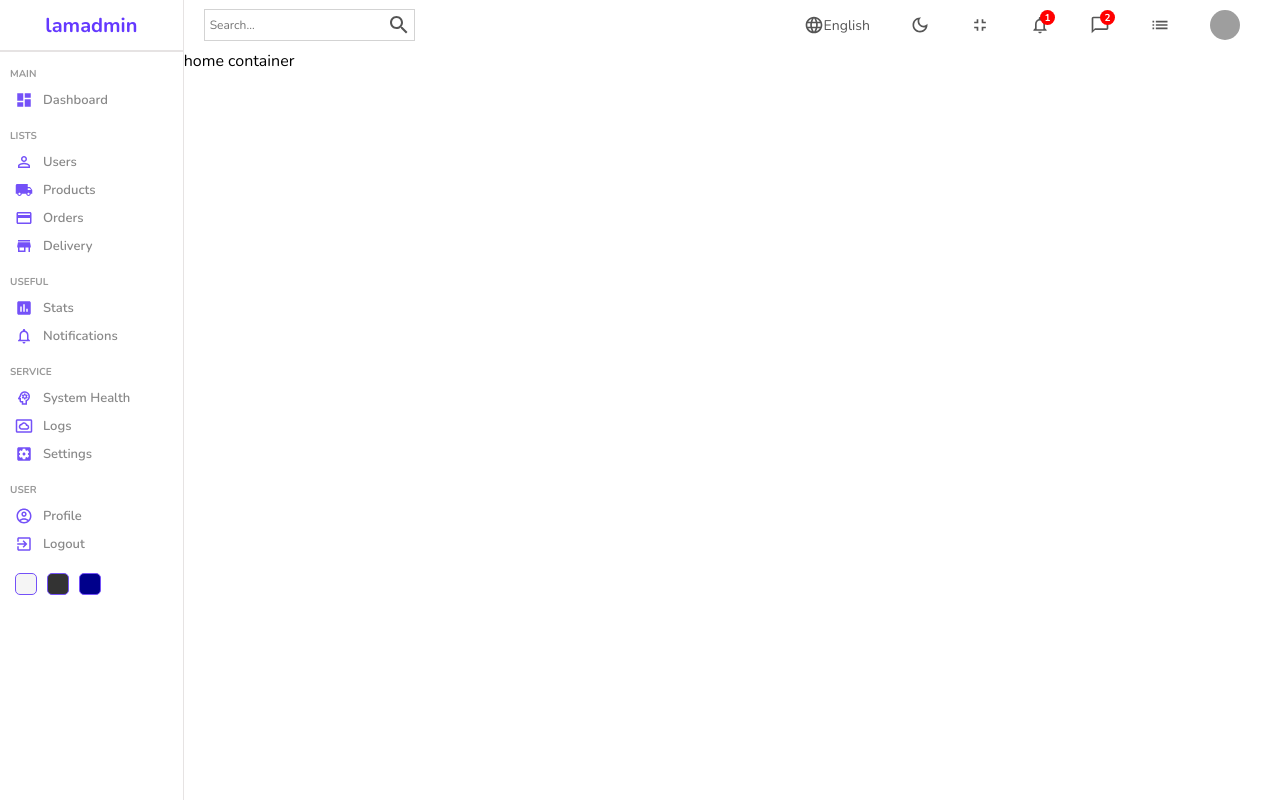
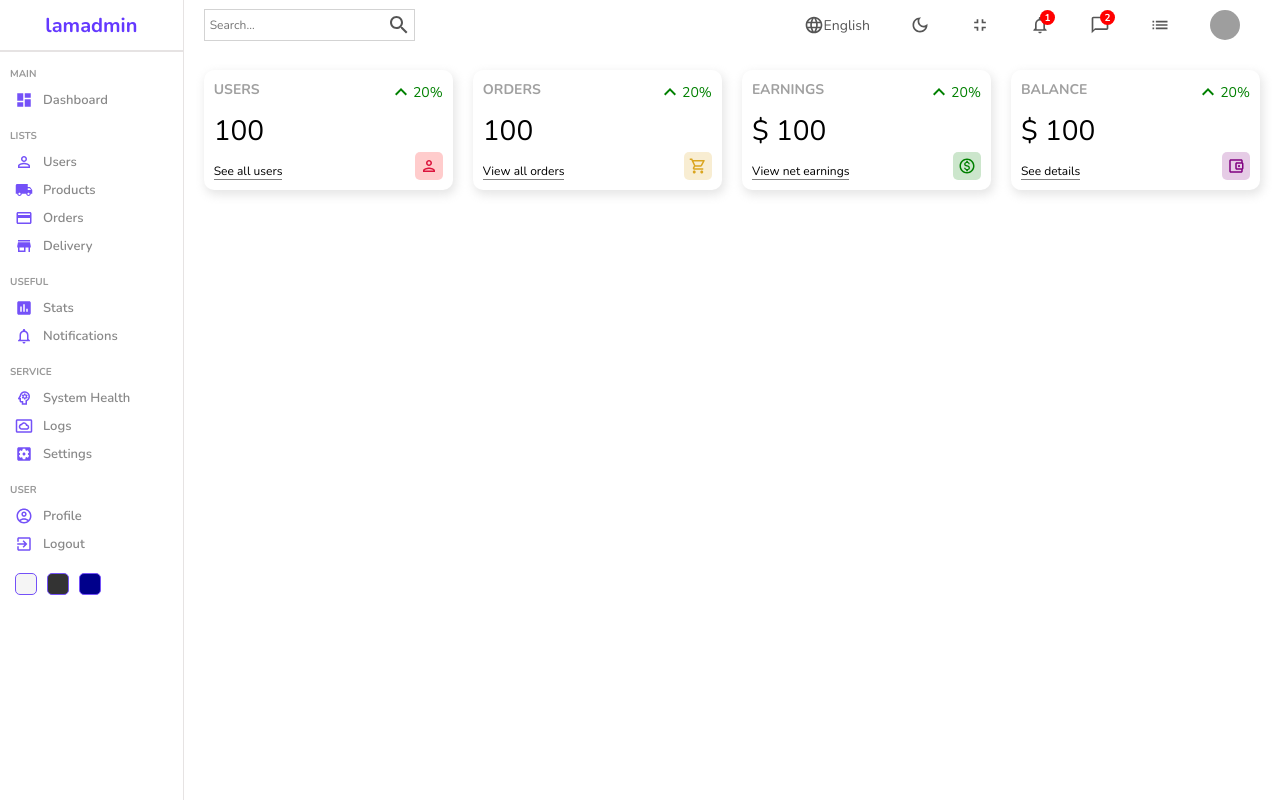
Before and after one commit to charnelito/ReactAdminPanel, a React (Create React App) app: page / in a window 1280 px wide. Built offline with nearby package versions, Linux system fonts and the light colour scheme; grey boxes are pictures that could not be loaded.

Commit message:
React Reusable Widget Components

```diff
--- /dev/null
+++ b/src/components/widget/Widget.jsx
@@ -0,0 +1,87 @@
+import "./widget.scss";
+import KeyboardArrowUpIcon from "@mui/icons-material/KeyboardArrowUp";
+import PersonOutlinedIcon from "@mui/icons-material/PersonOutlined";
+import AccountBalanceWalletOutlinedIcon from "@mui/icons-material/AccountBalanceWalletOutlined";
+import ShoppingCartOutlinedIcon from "@mui/icons-material/ShoppingCartOutlined";
+import MonetizationOnOutlinedIcon from "@mui/icons-material/MonetizationOnOutlined";
+
+const Widget = ({ type }) => {
+    let data;
+
+      //temporary
+  const amount = 100;
+  const diff = 20;
+
+    switch (type) {
+        case "user":
+            data = {
+                title: "USERS",
+                isMoney: false,
+                link: "See all users",
+                icon: (
+                    <PersonOutlinedIcon
+                    className="icon"
+                        style={{
+                            color: "crimson",
+                            backgroundColor: "rgba(255, 0, 0, 0.2)",
+                        }}
+                    />
+                ),
+            };
+            break;
+        case "order":
+            data = {
+                title: "ORDERS",
+                isMoney: false,
+                link: "View all orders",
+                icon: (<ShoppingCartOutlinedIcon className="icon" style={{
+                            color: "goldenrod",
+                            backgroundColor: "rgba(218, 165, 32, 0.2)",
+                        }} />),
+            };
+            break;
+        case "earning":
+            data = {
+                title: "EARNINGS",
+                isMoney: true,
+                link: "View net earnings",
+                icon: (<MonetizationOnOutlinedIcon className="icon" style={{
+                            color: "green",
+                            backgroundColor: "rgba(0, 128, 0, 0.2)",
+                        }} />),
+            };
+            break;
+        case "balance":
+            data = {
+                title: "BALANCE",
+                isMoney: true,
+                link: "See details",
+                icon: (<AccountBalanceWalletOutlinedIcon className="icon" style={{
+                            color: "purple",
+                            backgroundColor: "rgba(128, 0, 128, 0.2)",
+                        }} />),
+            };
+            break;
+        default:
+            break;
+    }
+
+  return (
+      <div className="widget">
+          <div className="left">
+              <span className="title">{data.title}</span>
+              <span className="counter">{data.isMoney && "$"} {amount}</span>
+              <span className="link">{data.link}</span>
+          </div>
+          <div className="right">
+              <div className="percentage positive">
+                  <KeyboardArrowUpIcon/>
+                  {diff}%
+              </div>
+              {data.icon}
+          </div>
+      </div>
+  )
+}
+
+export default Widget
--- /dev/null
+++ b/src/components/widget/widget.scss
@@ -0,0 +1,54 @@
+.widget {
+  display: flex;
+  justify-content: space-between;
+  flex: 1;
+  padding: 10px;
+  -webkit-box-shadow: 2px 4px 10px 1px rgba(0, 0, 0, 0.47);
+  box-shadow: 2px 4px 10px 1px rgba(201, 201, 201, 0.47);
+  border-radius: 10px;
+  height: 100px;
+
+  .left,
+  .right {
+    display: flex;
+    flex-direction: column;
+    justify-content: space-between;
+
+    .title {
+      font-weight: bold;
+      font-size: 14px;
+      color: rgb(160, 160, 160);
+    }
+
+    .counter {
+      font-size: 28px;
+      font-weight: 300;
+    }
+
+    .link {
+      width: max-content;
+      font-size: 12px;
+      border-bottom: 1px solid gray;
+    }
+
+    .percentage {
+      display: flex;
+      align-items: center;
+      font-size: 14px;
+
+      &.positive {
+        color: green;
+      }
+      &.negative {
+        color: red;
+      }
+    }
+
+    .icon {
+      font-size: 18px;
+      padding: 5px;
+      border-radius: 5px;
+      align-self: flex-end;
+    }
+  }
+}
--- a/src/pages/home/Home.jsx
+++ b/src/pages/home/Home.jsx
@@ -1,5 +1,6 @@
 import Navbar from "../../components/navbar/Navbar";
 import Sidebar from "../../components/sidebar/Sidebar";
+import Widget from "../../components/widget/Widget";
 import "./home.scss"
 
 const Home = () => {
@@ -8,7 +9,12 @@
           <Sidebar />
           <div className="homeContainer">
             <Navbar />
-            home container
+            <div className="widgets">
+              <Widget type="user" />
+              <Widget type="order"/>
+              <Widget type="earning" />
+              <Widget type="balance"/>
+            </div>
           </div>
       </div>
   )
--- a/src/pages/home/home.scss
+++ b/src/pages/home/home.scss
@@ -1,7 +1,13 @@
 .home {
-    display: flex;
+  display: flex;
 
-    .homeContainer {
-      flex: 6;
+  .homeContainer {
+    flex: 6;
+
+    .widgets {
+      display: flex;
+      padding: 20px;
+      gap: 20px;
     }
+  }
 }
```
